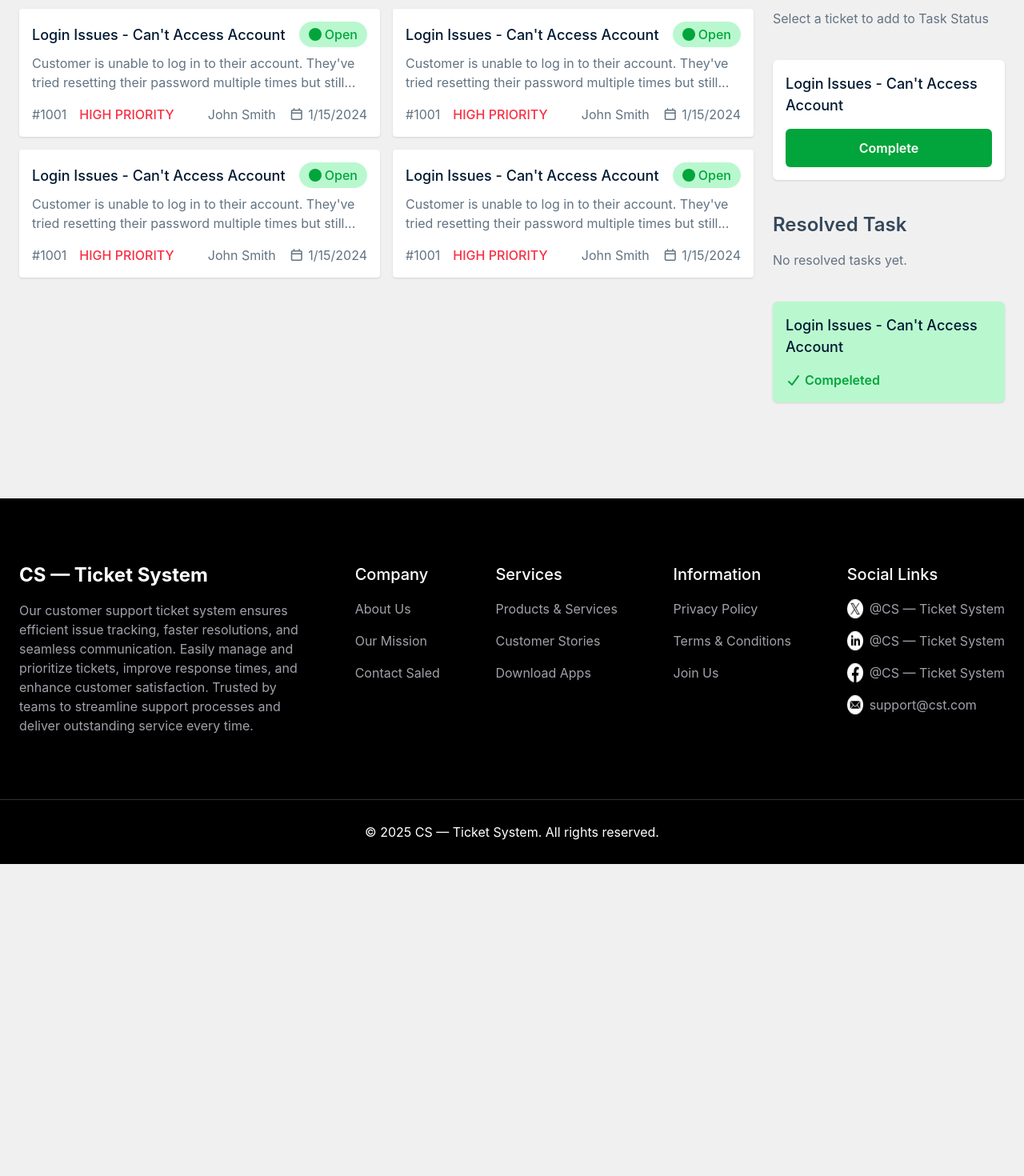
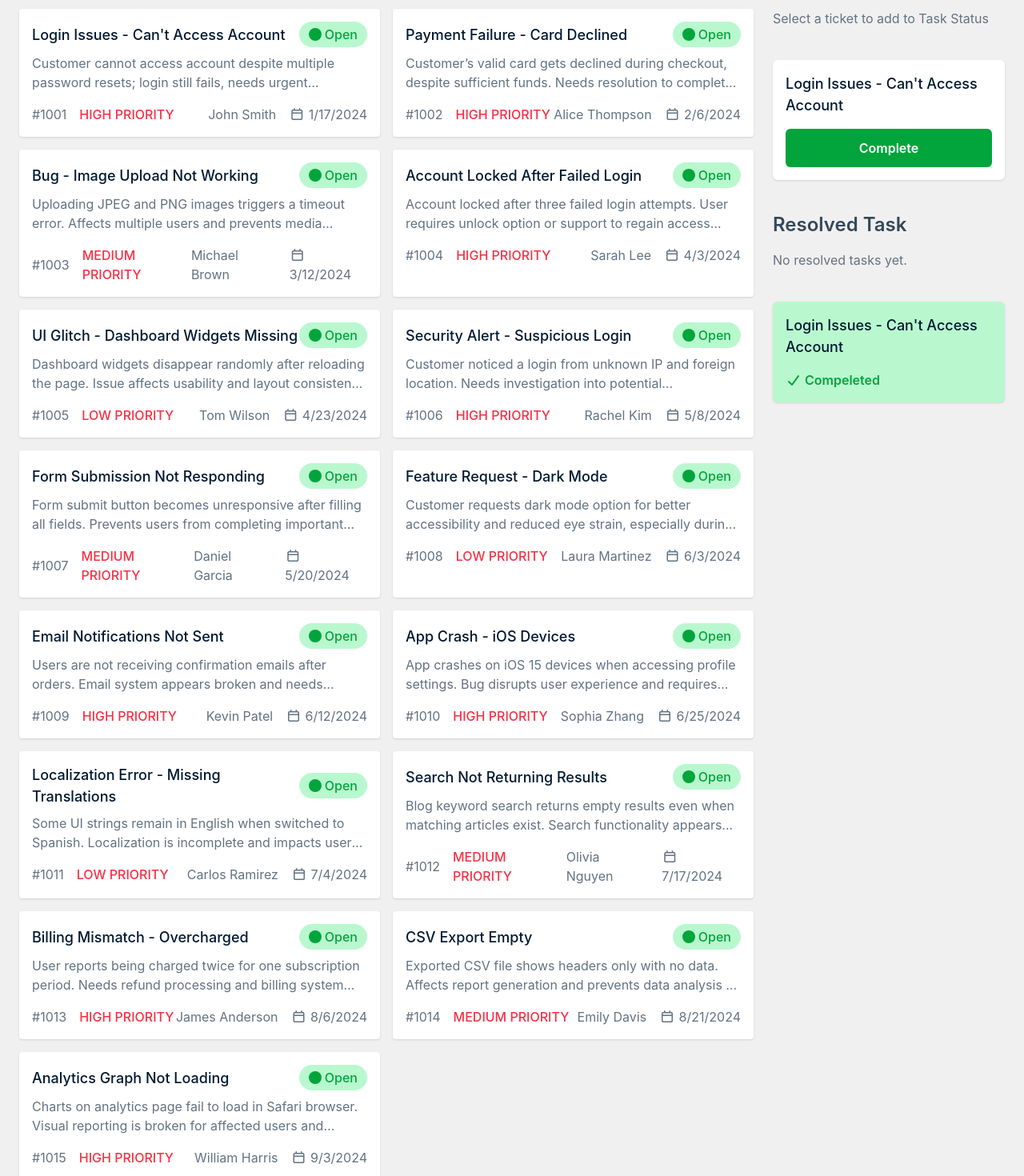
Before and after one commit to mdrobiulislam1479/customer-support-zone, a React (Vite) app: page / in a window 1280 px wide. Shown: the part 520-1990 px from the top of the page at 80% size. Before the commit the page ends 1600 px from the top, so only its background shows below. Built offline with nearby package versions, Linux system fonts and the light colour scheme.

Commit message:
added all tickets in json file

```diff
--- a/public/ticket.json
+++ b/public/ticket.json
@@ -2,136 +2,121 @@
   {
     "id": 1001,
     "title": "Login Issues - Can't Access Account",
-    "description": "Customer is unable to log in to their account. They've tried resetting their password multiple times but still...",
+    "description": "Customer cannot access account despite multiple password resets; login still fails, needs urgent assistance to regain access.",
     "customer": "John Smith",
     "priority": "HIGH PRIORITY",
-    "status": "Open",
     "createdAt": "1/17/2024"
   },
   {
     "id": 1002,
     "title": "Payment Failure - Card Declined",
-    "description": "Customer reports their card is being declined despite having sufficient funds.",
+    "description": "Customer’s valid card gets declined during checkout, despite sufficient funds. Needs resolution to complete their purchase successfully.",
     "customer": "Alice Thompson",
     "priority": "HIGH PRIORITY",
-    "status": "Open",
     "createdAt": "2/6/2024"
   },
   {
     "id": 1003,
     "title": "Bug - Image Upload Not Working",
-    "description": "Uploading images results in a timeout error. Affects JPEG and PNG formats.",
+    "description": "Uploading JPEG and PNG images triggers a timeout error. Affects multiple users and prevents media submissions across the platform.",
     "customer": "Michael Brown",
     "priority": "MEDIUM PRIORITY",
-    "status": "Open",
     "createdAt": "3/12/2024"
   },
   {
     "id": 1004,
     "title": "Account Locked After Failed Login",
-    "description": "User is locked out after 3 failed login attempts. Needs reset option.",
+    "description": "Account locked after three failed login attempts. User requires unlock option or support to regain access securely and quickly.",
     "customer": "Sarah Lee",
     "priority": "HIGH PRIORITY",
-    "status": "Open",
     "createdAt": "4/3/2024"
   },
   {
     "id": 1005,
     "title": "UI Glitch - Dashboard Widgets Missing",
-    "description": "Widgets on the dashboard randomly disappear after page reload.",
+    "description": "Dashboard widgets disappear randomly after reloading the page. Issue affects usability and layout consistency for users navigating the dashboard.",
     "customer": "Tom Wilson",
     "priority": "LOW PRIORITY",
-    "status": "Open",
     "createdAt": "4/23/2024"
   },
   {
     "id": 1006,
     "title": "Security Alert - Suspicious Login",
-    "description": "Customer noticed a login from an unknown IP in a different country.",
+    "description": "Customer noticed a login from unknown IP and foreign location. Needs investigation into potential unauthorized access or security breach.",
     "customer": "Rachel Kim",
     "priority": "HIGH PRIORITY",
-    "status": "Open",
     "createdAt": "5/8/2024"
   },
   {
     "id": 1007,
     "title": "Form Submission Not Responding",
-    "description": "After filling out the form, the submit button does not respond.",
+    "description": "Form submit button becomes unresponsive after filling all fields. Prevents users from completing important submissions or actions on site.",
     "customer": "Daniel Garcia",
     "priority": "MEDIUM PRIORITY",
-    "status": "Open",
     "createdAt": "5/20/2024"
   },
   {
     "id": 1008,
     "title": "Feature Request - Dark Mode",
-    "description": "Customer is requesting a dark mode option for accessibility.",
+    "description": "Customer requests dark mode option for better accessibility and reduced eye strain, especially during nighttime or extended platform usage.",
     "customer": "Laura Martinez",
     "priority": "LOW PRIORITY",
-    "status": "Open",
     "createdAt": "6/3/2024"
   },
   {
     "id": 1009,
     "title": "Email Notifications Not Sent",
-    "description": "Users aren't receiving order confirmation emails.",
+    "description": "Users are not receiving confirmation emails after orders. Email system appears broken and needs immediate investigation and resolution.",
     "customer": "Kevin Patel",
     "priority": "HIGH PRIORITY",
-    "status": "Open",
     "createdAt": "6/12/2024"
   },
   {
     "id": 1010,
     "title": "App Crash - iOS Devices",
-    "description": "Mobile app crashes on iOS 15 when navigating to profile settings.",
+    "description": "App crashes on iOS 15 devices when accessing profile settings. Bug disrupts user experience and requires immediate patch.",
     "customer": "Sophia Zhang",
     "priority": "HIGH PRIORITY",
-    "status": "Open",
     "createdAt": "6/25/2024"
   },
   {
     "id": 1011,
     "title": "Localization Error - Missing Translations",
-    "description": "Some strings are still in English when switching to Spanish.",
+    "description": "Some UI strings remain in English when switched to Spanish. Localization is incomplete and impacts user experience for non-English users.",
     "customer": "Carlos Ramirez",
     "priority": "LOW PRIORITY",
-    "status": "Open",
     "createdAt": "7/4/2024"
   },
   {
     "id": 1012,
     "title": "Search Not Returning Results",
-    "description": "Keyword search on blog page returns empty list even when articles exist.",
+    "description": "Blog keyword search returns empty results even when matching articles exist. Search functionality appears broken and needs fixing.",
     "customer": "Olivia Nguyen",
     "priority": "MEDIUM PRIORITY",
-    "status": "Open",
     "createdAt": "7/17/2024"
   },
   {
     "id": 1013,
     "title": "Billing Mismatch - Overcharged",
-    "description": "User was billed twice for a single subscription period.",
+    "description": "User reports being charged twice for one subscription period. Needs refund processing and billing system audit to prevent future errors.",
     "customer": "James Anderson",
     "priority": "HIGH PRIORITY",
-    "status": "Open",
     "createdAt": "8/6/2024"
   },
   {
     "id": 1014,
     "title": "CSV Export Empty",
-    "description": "Exported CSV file contains headers but no data entries.",
+    "description": "Exported CSV file shows headers only with no data. Affects report generation and prevents data analysis or sharing.",
     "customer": "Emily Davis",
     "priority": "MEDIUM PRIORITY",
-    "status": "Open",
     "createdAt": "8/21/2024"
   },
   {
     "id": 1015,
     "title": "Analytics Graph Not Loading",
-    "description": "Charts on analytics page fail to render on Safari browser.",
+    "description": "Charts on analytics page fail to load in Safari browser. Visual reporting is broken for affected users and teams.",
     "customer": "William Harris",
     "priority": "HIGH PRIORITY",
-    "status": "Open",
     "createdAt": "9/3/2024"
   }
 ]
--- a/src/App.jsx
+++ b/src/App.jsx
@@ -1,15 +1,24 @@
-import React from "react";
+import React, { Suspense } from "react";
 import Navbar from "./components/Navbar/Navbar";
 import Banner from "./components/Banner/Banner";
 import Footer from "./components/Footer/Footer";
 import CustomerTickets from "./components/Customer_Tickets/CustomerTickets";
 
+const fetchTicket = async () => {
+  const res = await fetch("/ticket.json");
+  return res.json();
+};
+
 const App = () => {
+  const ticketDatas = fetchTicket();
+
   return (
     <>
       <Navbar></Navbar>
       <Banner></Banner>
-      <CustomerTickets></CustomerTickets>
+      <Suspense fallback={<p>Loading...</p>}>
+        <CustomerTickets ticketDatas={ticketDatas}></CustomerTickets>
+      </Suspense>
       <Footer></Footer>
     </>
   );
--- a/src/components/Customer_Tickets/CustomerTickets.jsx
+++ b/src/components/Customer_Tickets/CustomerTickets.jsx
@@ -3,7 +3,7 @@ import TaskStatus from "../Task_Status/TaskStatus";
 import ResolvedTask from "../Resolved_Task/ResolvedTask";
 import Ticket from "../Ticket/Ticket";
 
-const CustomerTickets = () => {
+const CustomerTickets = ({ ticketDatas }) => {
   return (
     <div className="max-w-[1440px] mx-auto mb-20 px-6 grid md:grid-cols-5 xl:grid-cols-8 gap-6">
       <div className="md:col-span-3 xl:col-span-6">
@@ -11,10 +11,7 @@ const CustomerTickets = () => {
           Customer Tickets
         </h1>
         <div className="grid grid-cols-1 xl:grid-cols-2 gap-4">
-          <Ticket></Ticket>
-          <Ticket></Ticket>
-          <Ticket></Ticket>
-          <Ticket></Ticket>
+          <Ticket ticketDatas={ticketDatas}></Ticket>
         </div>
       </div>
       <div className="md:col-span-2">
--- a/src/components/Resolved_Task/ResolvedTask.jsx
+++ b/src/components/Resolved_Task/ResolvedTask.jsx
@@ -10,7 +10,7 @@ const ResolvedTask = () => {
           Login Issues - Can't Access Account
         </h2>
         <p className="text-[#02A53B] font-semibold">
-          <i class="fa-solid fa-check"></i> Compeleted
+          <i className="fa-solid fa-check"></i> Compeleted
         </p>
       </div>
     </>
--- a/src/components/Task_Status/TaskStatus.jsx
+++ b/src/components/Task_Status/TaskStatus.jsx
@@ -11,7 +11,7 @@ const TaskStatus = () => {
         <h2 className="text-[#001931] text-[18px] font-medium mb-4">
           Login Issues - Can't Access Account
         </h2>
-        <button className="p-3 w-full bg-[#02A53B] font-semibold text-white rounded-md">
+        <button className="p-3 w-full bg-[#02A53B] font-semibold text-white rounded-md cursor-pointer">
           Complete
         </button>
       </div>
--- a/src/components/Ticket/Ticket.jsx
+++ b/src/components/Ticket/Ticket.jsx
@@ -1,34 +1,37 @@
-import React from "react";
+import React, { use } from "react";
 
-const Ticket = () => {
+const Ticket = ({ ticketDatas }) => {
+  const ticketData = use(ticketDatas);
+  console.log(ticketData);
   return (
-    <div className="bg-white p-4 rounded-sm shadow text-[#627382]">
+    <>
+      {ticketData.map((data) => (
+        <div className="bg-white p-4 rounded-sm shadow text-[#627382] cursor-pointer">
           <div className="flex justify-between items-center">
             <h2 className="text-[#001931] text-[18px] font-medium">
-          Login Issues - Can't Access Account
+              {data.title}
             </h2>
             <div className="flex items-center gap-1 bg-[#B9F8CF] px-3 py-1 rounded-2xl">
               <div className="h-4 w-4 rounded-full bg-[#02A53B]"></div>
               <p className="text-[#02A53B] font-medium">Open</p>
             </div>
           </div>
-      <p className="mt-2 mb-4">
-        Customer is unable to log in to their account. They've tried resetting
-        their password multiple times but still...
-      </p>
+          <p className="mt-2 mb-4 line-clamp-2">{data.description}</p>
           <div className="flex justify-between items-center">
             <div className="flex justify-between items-center gap-4">
-          <p>#1001</p>
-          <p className="text-[#F83044] font-medium">HIGH PRIORITY</p>
+              <p>#{data.id}</p>
+              <p className="text-[#F83044] font-medium">{data.priority}</p>
             </div>
             <div className="flex justify-between items-center gap-4">
-          <p>John Smith</p>
+              <p>{data.customer}</p>
               <p>
-            <i class="fa-regular fa-calendar"></i> 1/15/2024
+                <i className="fa-regular fa-calendar"></i> {data.createdAt}
               </p>
             </div>
           </div>
         </div>
+      ))}
+    </>
   );
 };
 
```
Lines whose indentation alone changed are shown as unchanged.
